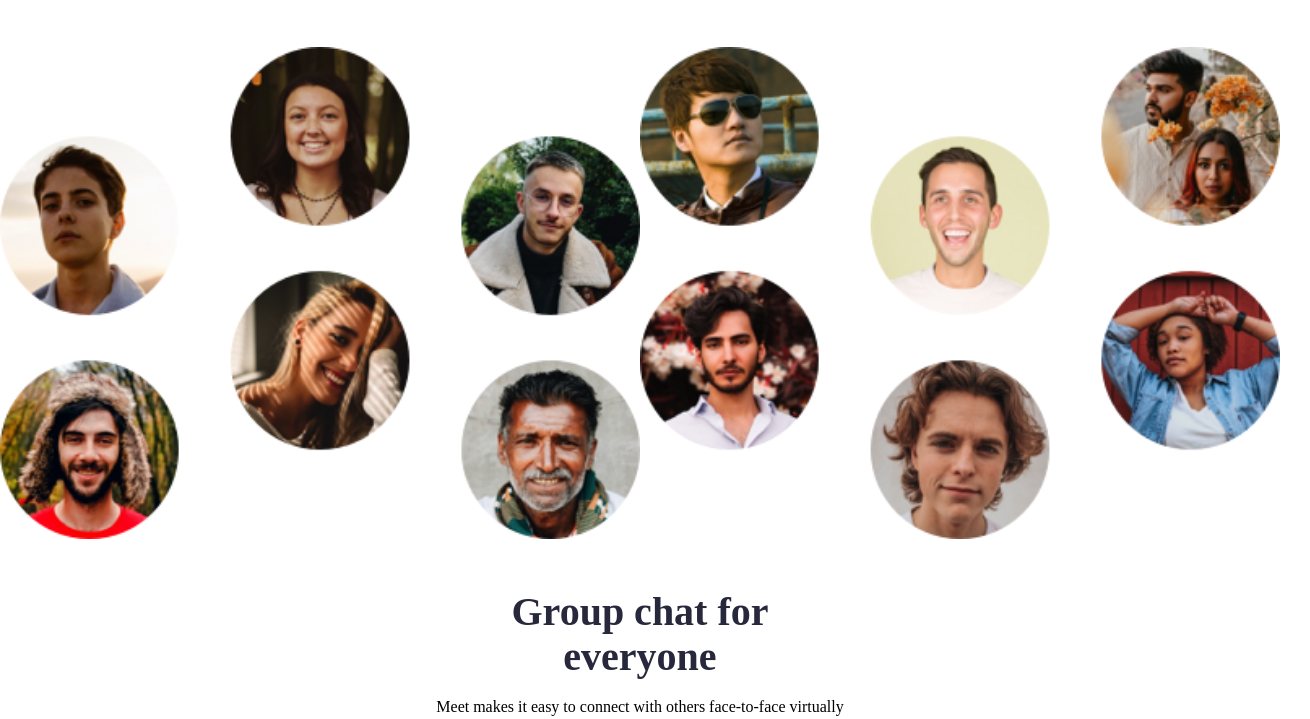
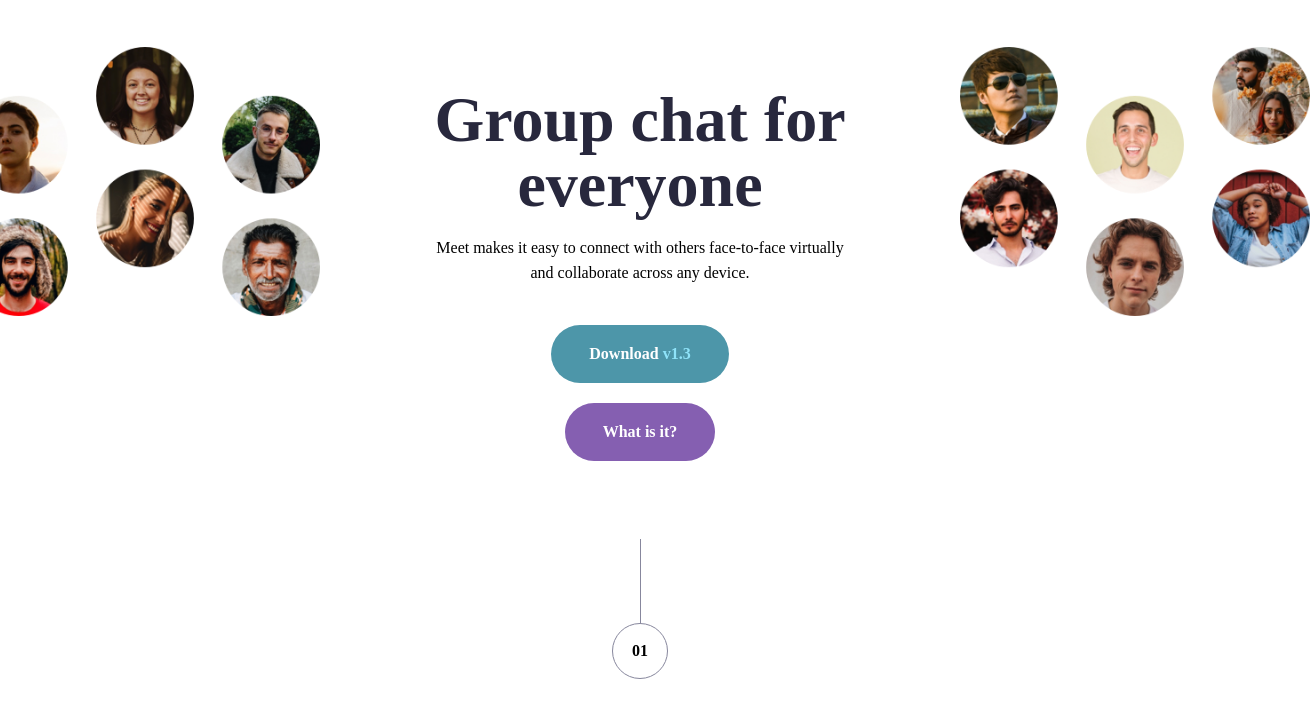
Before and after one commit to AnaGolic/Meet-landing-page, a plain HTML site: page index.html in a window 1280 px wide. Shown: the part 81-800 px from the top of the page, 1310 px wide, since content can reach past the window. Drawn offline with Linux system fonts and the light colour scheme.

Commit message:
Added changes in css.style

```diff
--- a/CSS/style.css
+++ b/CSS/style.css
@@ -326,3 +326,20 @@ img{
     background-size: cover;
   }
 }
+@media screen and (min-width: 1080px) {
+  .hero {
+    grid-template-columns: 1fr 2fr 1fr;
+    grid-template-areas: "image1 content image2";
+  }
+  .hero .hero__content__title {
+    font-size: 4rem;
+    line-height: 65px;
+    padding: 0px 0px 18px;
+  }
+  .hero .hero__img1 {
+    margin-left: -30px;
+  }
+  .hero .hero__img2 {
+    margin-right: -30px;
+  }
+}
```
